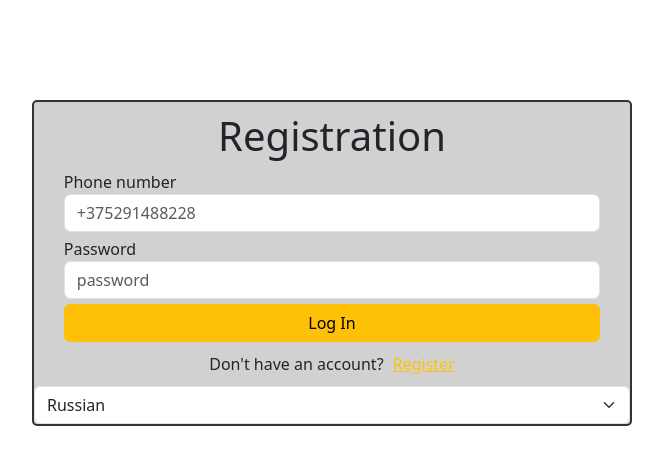
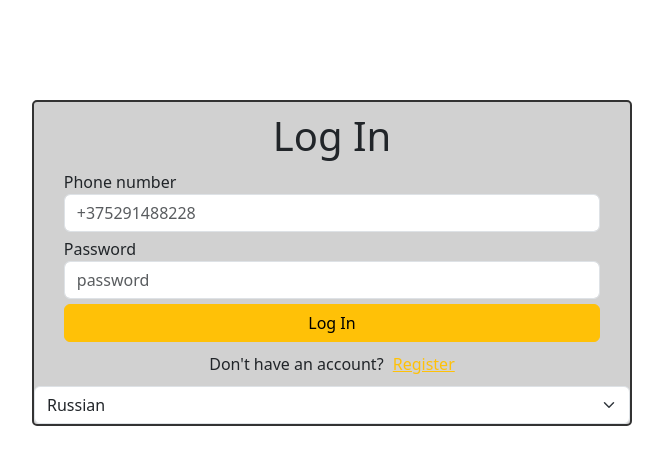
Before and after one commit to BSUIR-team/ENS-frontend, a React (Vite) app: page / in a window 1280 px wide. Shown: the top 464 px of the page, without its empty margins (308-971 px from the left). Built offline with nearby package versions, Linux system fonts and the light colour scheme.

Commit message:
Small fix #1: Authorization page header text changed

```diff
--- a/src/components/Authorization.tsx
+++ b/src/components/Authorization.tsx
@@ -15,7 +15,7 @@ const Authorization = ({ children, onSubmit }: Props) => {
         onSubmit(e, params);
       }}
     >
-      <h1 style={{ textAlign: "center", margin: "10px 0" }}>Registration</h1>
+      <h1 style={{ textAlign: "center", margin: "10px 0" }}>Log In</h1>
       <Input
         type="tel"
         label="Phone number"
```
